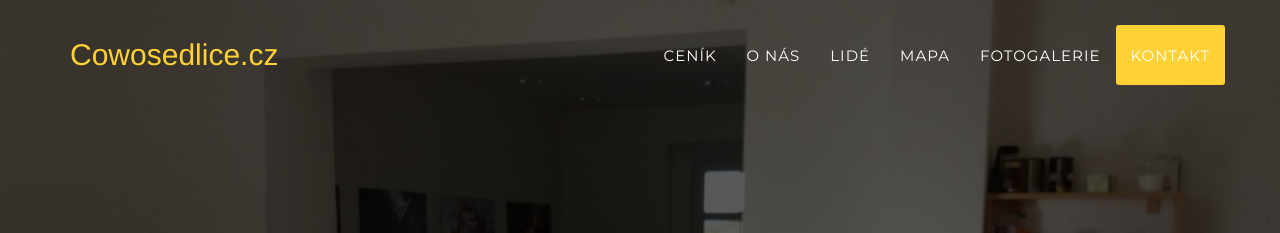
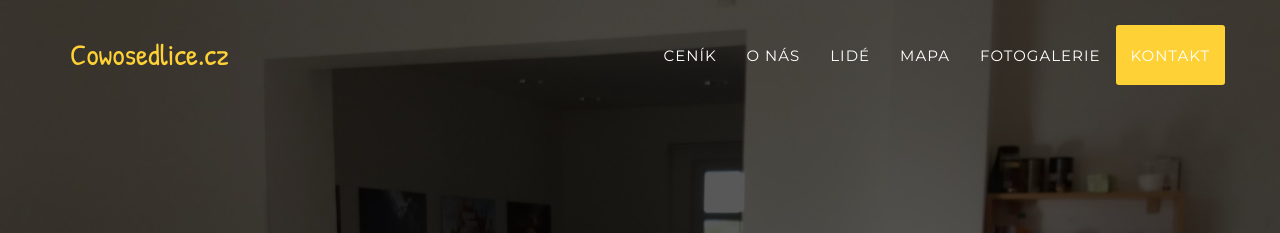
Before and after one commit to cowosedlice/cowosedlice.cz, a Jekyll site: the page built from index.html, in a window 1280 px wide. Shown: the top 233 px of the page. Built offline with Jekyll 4.4.1, drawn with Linux system fonts in a browser that asks for light colours; some web fonts are replaced.

Commit message:
další pokus o změnu loga

```diff
--- a/_includes/css/agency.css
+++ b/_includes/css/agency.css
@@ -176,7 +176,7 @@ fieldset[disabled] .btn-xl.active {
 }
 
 .navbar-default .navbar-brand {
-    font-family: "Atma","Helvetica Neue",Helvetica,Arial,cursive;
+    font-family: "Patrick Hand","Helvetica Neue",Helvetica,Arial,cursive;
     color: #{{ site.data.template.color.primary }};
 }
 
--- a/_includes/head.html
+++ b/_includes/head.html
@@ -15,7 +15,7 @@
     <link rel="stylesheet" href="{{ "/css/font-awesome/css/font-awesome.min.css" | prepend: site.baseurl }}">
     <link href="https://fonts.googleapis.com/css?family=Montserrat:400,700" rel="stylesheet" type="text/css">
     <link href='https://fonts.googleapis.com/css?family=Kaushan+Script' rel='stylesheet' type='text/css'>
-    <link href='https://fonts.googleapis.com/css?family=Atma' rel='stylesheet' type='text/css'>
+    <link href='https://fonts.googleapis.com/css?family=Patrick+Hand' rel='stylesheet' type='text/css'>
     <link href="https://fonts.googleapis.com/css?family=Lato:400,700,400italic,700italic" rel="stylesheet" type="text/css">
     <link href='https://fonts.googleapis.com/css?family=Droid+Serif:400,700,400italic,700italic' rel='stylesheet' type='text/css'>
     <link href='https://fonts.googleapis.com/css?family=Roboto+Slab:400,100,300,700' rel='stylesheet' type='text/css'>
```
